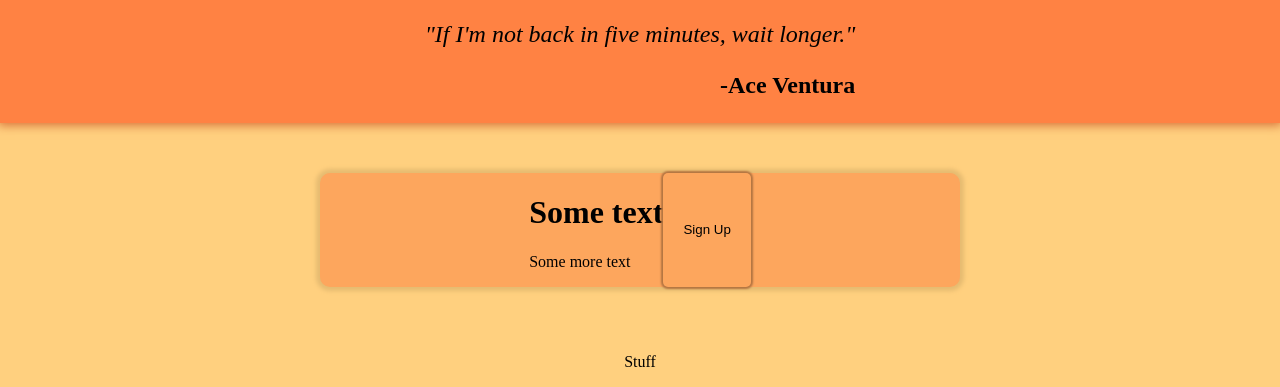
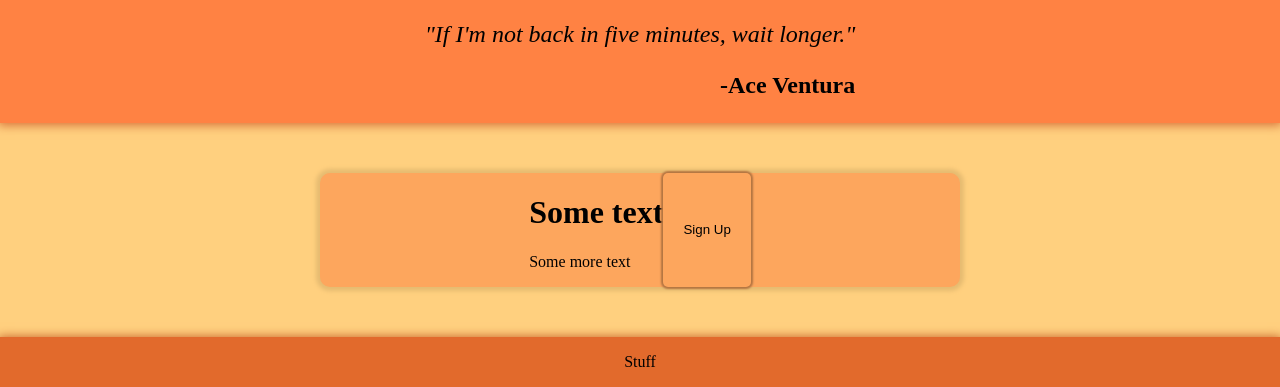
Before and after one commit to TheCreatorAMA/Odin-Landing-Page, a plain HTML site: page index.html in a window 1280 px wide. Shown: the part 589-976 px from the top of the page. Drawn offline with Linux system fonts and the light colour scheme.

Commit message:
Change color in style.css

```diff
--- a/style.css
+++ b/style.css
@@ -166,6 +166,8 @@ blockquote cite {
 }
 
 .footer {
+  background-color: #e26a2c;
+  box-shadow: 0px 2px 10px 2px #c45b26;
   display: flex;
   justify-content: center;
   align-items: center;
```
